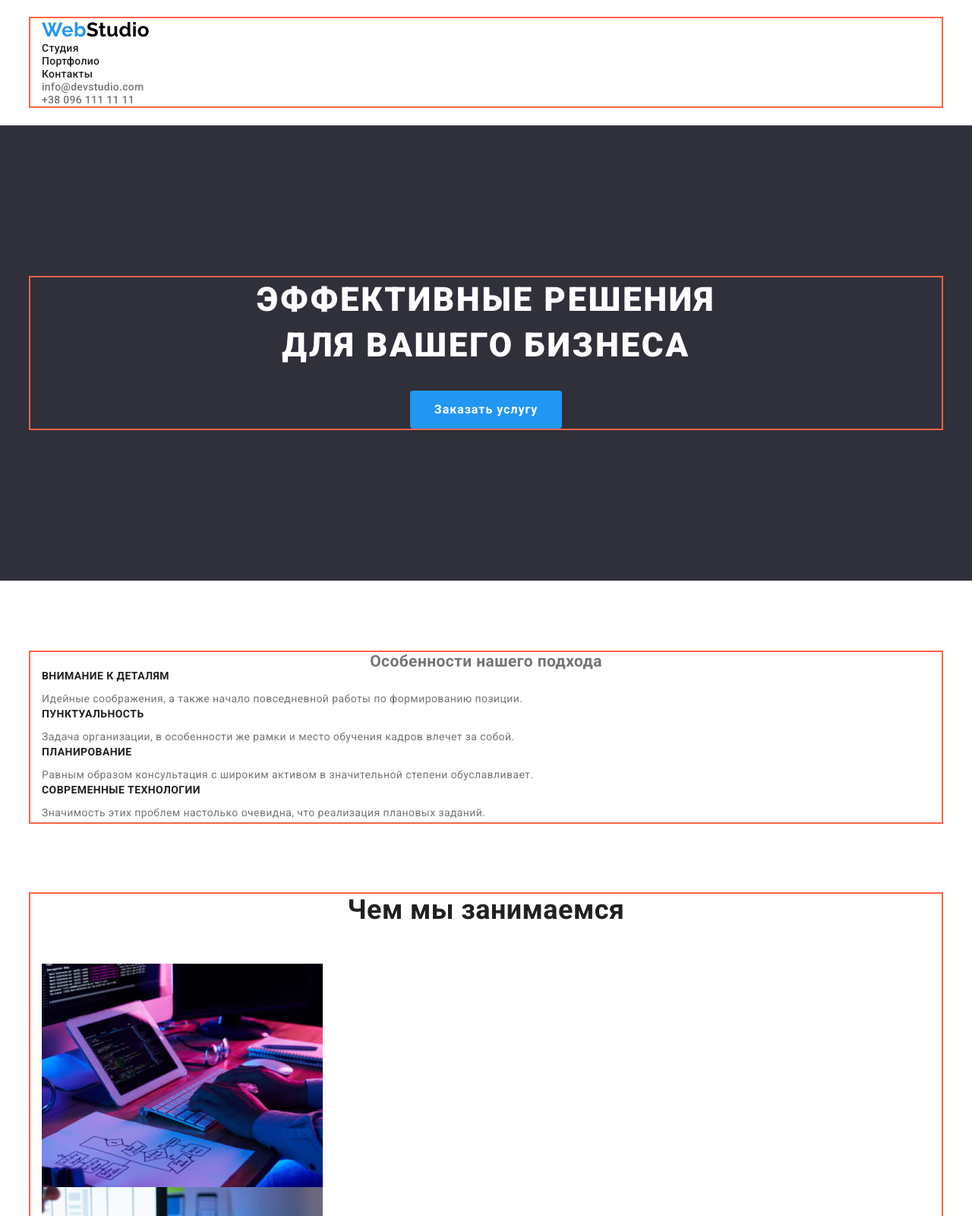
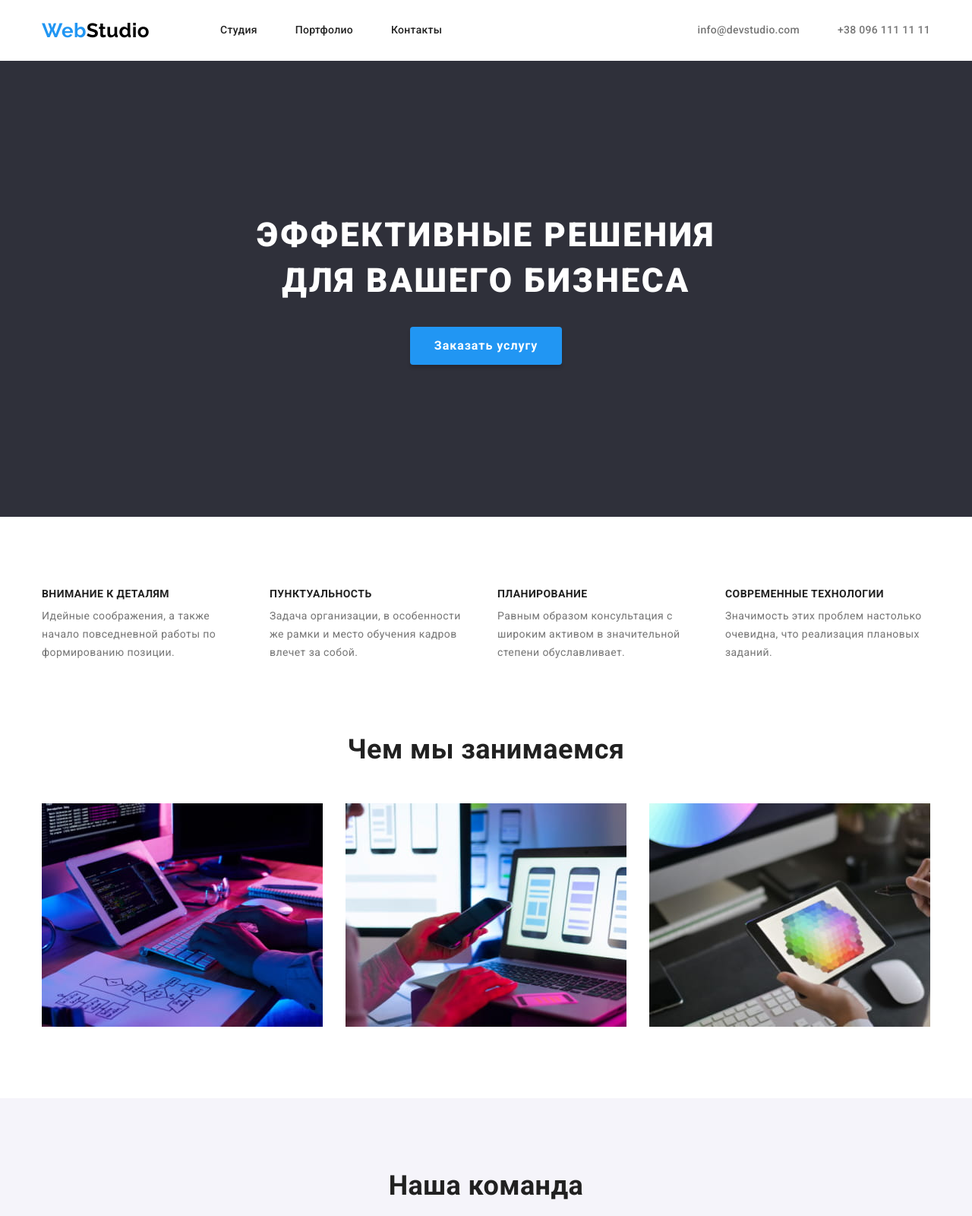
Before and after one commit to tanetti/goit-markup-hw-03, a plain HTML site: page index.html in a window 1280 px wide. Shown: the top 1600 px of the page at 76% size. Drawn offline with nearby package versions, Linux system fonts and the light colour scheme.

Commit message:
Добавлен flex-box

```diff
--- a/css/styles.css
+++ b/css/styles.css
@@ -42,6 +42,7 @@ img {
 
 .hidden-caption {
   /* Убрать видимость семантического заголовка */
+  display: none;
   text-align: center;
 }
 
@@ -57,9 +58,6 @@ img {
   padding-left: 15px;
   padding-right: 15px;
   margin: 0 auto;
-
-  /* OUTLINE */
-  outline: 2px solid tomato;
 }
 
 /* Ссылки */
@@ -71,6 +69,13 @@ img {
   line-height: 1.19;
 }
 
+.header-link-size {
+  display: block;
+  padding-top: 25px;
+  padding-bottom: 24px;
+  margin-right: 93px;
+}
+
 .header-link {
   color: #000;
 }
@@ -80,6 +85,10 @@ img {
 }
 
 .nav-link {
+  display: block;
+  padding-top: 32px;
+  padding-bottom: 32px;
+
   color: var(--caption-text-color);
   font-weight: 500;
   line-height: 1.14;
@@ -87,9 +96,12 @@ img {
 }
 
 .contact-header-link {
+  display: block;
+  padding-top: 32px;
+  padding-bottom: 32px;
+
   color: var(--main-text-color);
   font-weight: 500;
-  font-style: normal; /* Необходимо для снятия italic от тега address */
   line-height: 1.14;
   letter-spacing: 0.02em;
 }
@@ -118,39 +130,64 @@ img {
 }
 
 /* Хедер */
-.header {
-  padding-top: 24px;
-  padding-bottom: 25px;
+.header-nav {
+  display: flex;
+  align-items: center;
+}
+
+.navigation {
+  display: flex;
+}
+
+.main-menu {
+  display: flex;
+}
+
+.main-menu .item:not(:last-child) {
+  margin-right: 50px;
+}
+
+.contacts {
+  display: flex;
+  margin-left: auto;
+}
+
+.contacts .item:not(:last-child) {
+  margin-right: 50px;
 }
 
 /* Герой */
 .hero {
+  padding-top: 200px;
+  padding-bottom: 200px;
+
   background-color: var(--hero-footer-backround-color);
   text-align: center;
-  padding-top: 200px;
-  padding-bottom: 200px;
 }
 
 .hero-title {
+  margin-bottom: 30px;
+
   color: var(--hero-text-color);
   font-weight: 900;
   font-size: 44px;
   line-height: 1.36;
   letter-spacing: 0.06em;
   text-transform: uppercase;
-  margin-bottom: 30px;
 }
 
 .hero-button {
+  padding: 10px 32px;
+  min-width: 200px;
+
   background-color: var(--accent-color);
   color: var(--hero-text-color);
   font-weight: 700;
   font-size: 16px;
   line-height: 1.87;
   letter-spacing: 0.06em;
+
   cursor: pointer;
-  padding: 10px 32px;
-  min-width: 200px;
   border-width: 0;
   border-radius: 4px;
   box-shadow: 0px 4px 4px rgba(0, 0, 0, 0.15);
@@ -163,13 +200,26 @@ img {
 }
 
 /* Особенности */
+.features {
+  display: flex;
+}
+
+.features .item {
+  width: 270px;
+}
+
+.features .item:not(:last-child) {
+  margin-right: 30px;
+}
+
 .features-caption {
+  margin-bottom: 10px;
+
   color: var(--caption-text-color);
   font-weight: 700;
   font-size: 14px;
   line-height: 1.14;
   text-transform: uppercase;
-  margin-bottom: 10px;
 }
 
 .features-text {
@@ -178,12 +228,13 @@ img {
 
 /* Общий заголовок */
 .caption {
+  margin-bottom: 50px;
+
   color: var(--caption-text-color);
   font-weight: 700;
   font-size: 36px;
   line-height: 1.17;
   text-align: center;
-  margin-bottom: 50px;
 }
 
 /* Чем мы занимаемся */
@@ -191,14 +242,39 @@ img {
   padding-top: 0;
 }
 
+.work-list {
+  display: flex;
+}
+
+.work-list .item {
+  width: 370px;
+}
+
+.work-list .item:not(:last-child) {
+  margin-right: 30px;
+}
+
 /* Команда */
 .team {
   background-color: var(--secondary-backround-color);
 }
 
+.team-list {
+  display: flex;
+}
+
 .team-card {
+  padding-bottom: 30px;
+  width: 270px;
+
   background-color: #fff;
-  padding-bottom: 30px;
+
+  box-shadow: 0px 1px 3px rgba(0, 0, 0, 0.12), 0px 1px 1px rgba(0, 0, 0, 0.14), 0px 2px 1px rgba(0, 0, 0, 0.2);
+  border-radius: 0px 0px 4px 4px;
+}
+
+.team-card:not(:last-child) {
+  margin-right: 30px;
 }
 
 .team-photo {
@@ -206,12 +282,13 @@ img {
 }
 
 .team-name {
+  margin-bottom: 10px;
+
   color: var(--caption-text-color);
   font-weight: 500;
   font-size: 16px;
   line-height: 1.19;
   text-align: center;
-  margin-bottom: 10px;
 }
 
 .team-position {
@@ -221,7 +298,19 @@ img {
 }
 
 /* Галерея */
+.gallery-nav {
+  display: flex;
+  justify-content: center;
+  margin-bottom: 50px;
+}
+
+.gallery-nav .item:not(:last-child) {
+  margin-right: 30px;
+}
+
 .gallery-button {
+  padding: 6px 22px;
+
   color: var(--caption-text-color);
   background-color: var(--secondary-backround-color);
   font-family: inherit;
@@ -229,8 +318,8 @@ img {
   font-size: 16px;
   line-height: 1.63;
   text-align: center;
+
   cursor: pointer;
-  padding: 6px 22px;
   border-width: 0;
   border-radius: 4px;
 }
@@ -241,20 +330,39 @@ img {
   background-color: var(--accent-color);
 }
 
+.gallery-list {
+  display: flex;
+  flex-wrap: wrap;
+}
+
+.gallery-card {
+  width: 370px;
+}
+
+.gallery-card:not(:nth-child(3n)) {
+  margin-right: 30px;
+}
+
+.gallery-card:not(:nth-last-child(-n + 3)) {
+  margin-bottom: 30px;
+}
+
 .gallery-caption-group {
   padding: 20px 24px;
+
   border-left: 1px solid #eee;
   border-right: 1px solid #eee;
   border-bottom: 1px solid #eee;
 }
 
 .gallery-caption {
+  margin-bottom: 4px;
+
   color: var(--caption-text-color);
   font-weight: 700;
   font-size: 18px;
   line-height: 2;
   letter-spacing: 0.06em;
-  margin-bottom: 4px;
 }
 
 .gallery-type {
@@ -266,9 +374,10 @@ img {
 
 /* Футер */
 .footer {
-  background-color: var(--hero-footer-backround-color);
   padding-top: 60px;
   padding-bottom: 60px;
+
+  background-color: var(--hero-footer-backround-color);
 }
 
 .footer-logo-margin {
@@ -276,7 +385,6 @@ img {
   margin-bottom: 20px;
 }
 
-.footer-link-margin {
-  display: inline-block;
+.footer-link-item:not(:last-child) {
   margin-bottom: 9px;
 }
--- a/index.html
+++ b/index.html
@@ -19,27 +19,27 @@
   </head>
   <body>
     <!-- Хедер -->
-    <header class="header">
-      <div class="container">
-        <nav>
-          <a class="logo-link link-decor" lang="en" href="./index.html">Web<span class="header-link">Studio</span></a>
-          <ul class="list">
-            <li>
+    <header>
+      <div class="container header-nav">
+        <nav class="navigation">
+          <a class="logo-link header-link-size link-decor" lang="en" href="./index.html">Web<span class="header-link">Studio</span></a>
+          <ul class="list main-menu">
+            <li class="item">
               <a class="nav-link link-decor" href="./index.html">Студия</a>
             </li>
-            <li>
+            <li class="item">
               <a class="nav-link link-decor" href="./portfolio.html">Портфолио</a>
             </li>
-            <li>
+            <li class="item">
               <a class="nav-link link-decor" href="">Контакты</a>
             </li>
           </ul>
         </nav>
-        <ul class="list">
-          <li>
+        <ul class="list contacts">
+          <li class="item">
             <a class="contact-header-link link-decor" href="mailto:info@devstudio.com">info@devstudio.com</a>
           </li>
-          <li>
+          <li class="item">
             <a class="contact-header-link link-decor" href="tel:+380961111111">+38 096 111 11 11</a>
           </li>
         </ul>
@@ -60,20 +60,20 @@
       <section class="section">
         <div class="container">
           <h2 class="hidden-caption no-margin">Особенности нашего подхода</h2>
-          <ul class="list">
-            <li>
+          <ul class="list features">
+            <li class="item">
               <h3 class="features-caption no-margin">Внимание к деталям</h3>
               <p class="features-text no-margin">Идейные соображения, а также начало повседневной работы по формированию позиции.</p>
             </li>
-            <li>
+            <li class="item">
               <h3 class="features-caption no-margin">Пунктуальность</h3>
               <p class="features-text no-margin">Задача организации, в особенности же рамки и место обучения кадров влечет за собой.</p>
             </li>
-            <li>
+            <li class="item">
               <h3 class="features-caption no-margin">Планирование</h3>
               <p class="features-text no-margin">Равным образом консультация с широким активом в значительной степени обуславливает.</p>
             </li>
-            <li>
+            <li class="item">
               <h3 class="features-caption no-margin">Современные технологии</h3>
               <p class="features-text no-margin">Значимость этих проблем настолько очевидна, что реализация плановых заданий.</p>
             </li>
@@ -85,14 +85,14 @@
       <section class="section work">
         <div class="container">
           <h2 class="caption no-margin">Чем мы занимаемся</h2>
-          <ul class="list">
-            <li>
+          <ul class="list work-list">
+            <li class="item">
               <img width="370" height="294" src="./images/jobs/job1.jpg" alt="Написание кода" />
             </li>
-            <li>
+            <li class="item">
               <img width="370" height="294" src="./images/jobs/job2.jpg" alt="Выбор дизайна" />
             </li>
-            <li>
+            <li class="item">
               <img width="370" height="294" src="./images/jobs/job3.jpg" alt="Подбор цветовой гаммы" />
             </li>
           </ul>
@@ -103,7 +103,7 @@
       <section class="section team">
         <div class="container">
           <h2 class="caption no-margin">Наша команда</h2>
-          <ul class="list">
+          <ul class="list team-list">
             <li class="team-card">
               <img class="team-photo" width="270" height="260" src="./images/team/team-member1.jpg" alt="Член команды" />
               <h3 class="team-name no-margin">Игорь Демьяненко</h3>
@@ -135,13 +135,13 @@
         <a class="logo-link link-decor footer-logo-margin" lang="en" href="./index.html">Web<span class="footer-link">Studio</span></a>
         <address>
           <ul class="list">
-            <li>
-              <a class="geo-link link-decor footer-link-margin" href="">г. Киев, пр-т Леси Украинки, 26</a>
+            <li class="footer-link-item">
+              <a class="geo-link link-decor" href="">г. Киев, пр-т Леси Украинки, 26</a>
             </li>
-            <li>
-              <a class="contact-footer-link link-decor footer-link-margin" href="mailto:info@example.com">info@example.com</a>
+            <li class="footer-link-item">
+              <a class="contact-footer-link link-decor" href="mailto:info@example.com">info@example.com</a>
             </li>
-            <li>
+            <li class="footer-link-item">
               <a class="contact-footer-link link-decor" href="tel:+380991111111">+38 099 111 11 11</a>
             </li>
           </ul>
```
Also changed, not shown: portfolio.html (+32 -32 lines).
